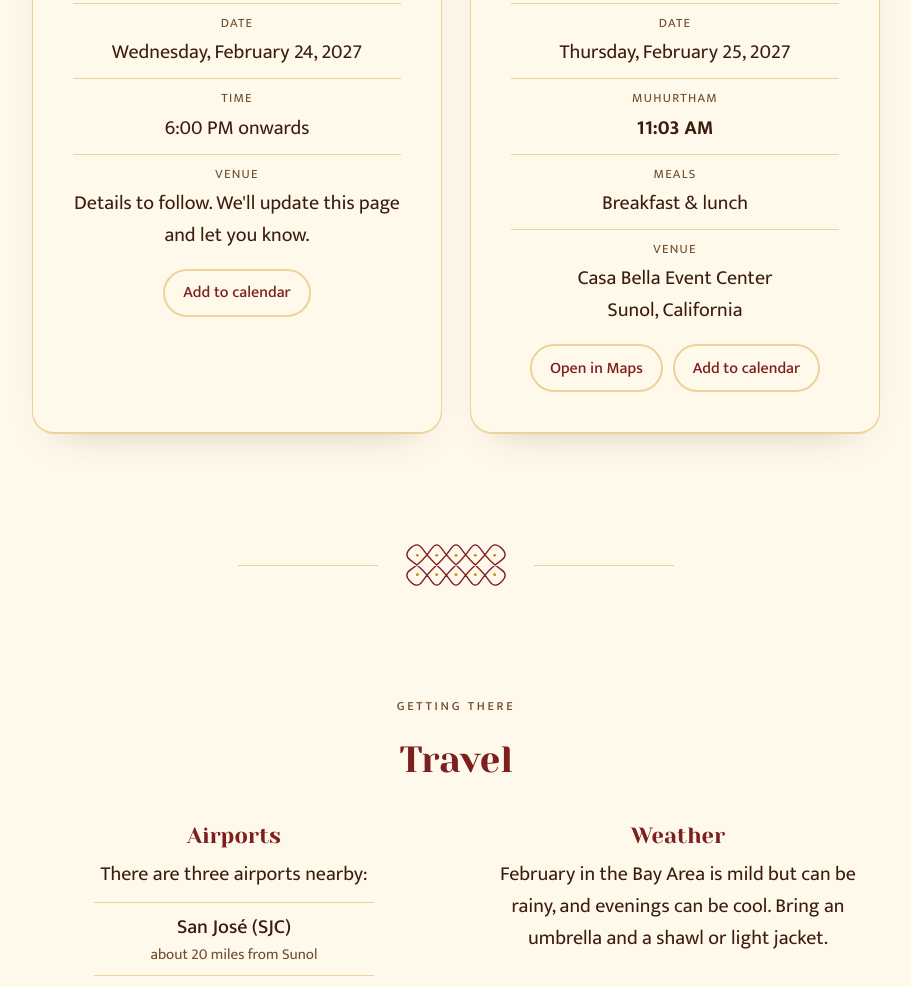
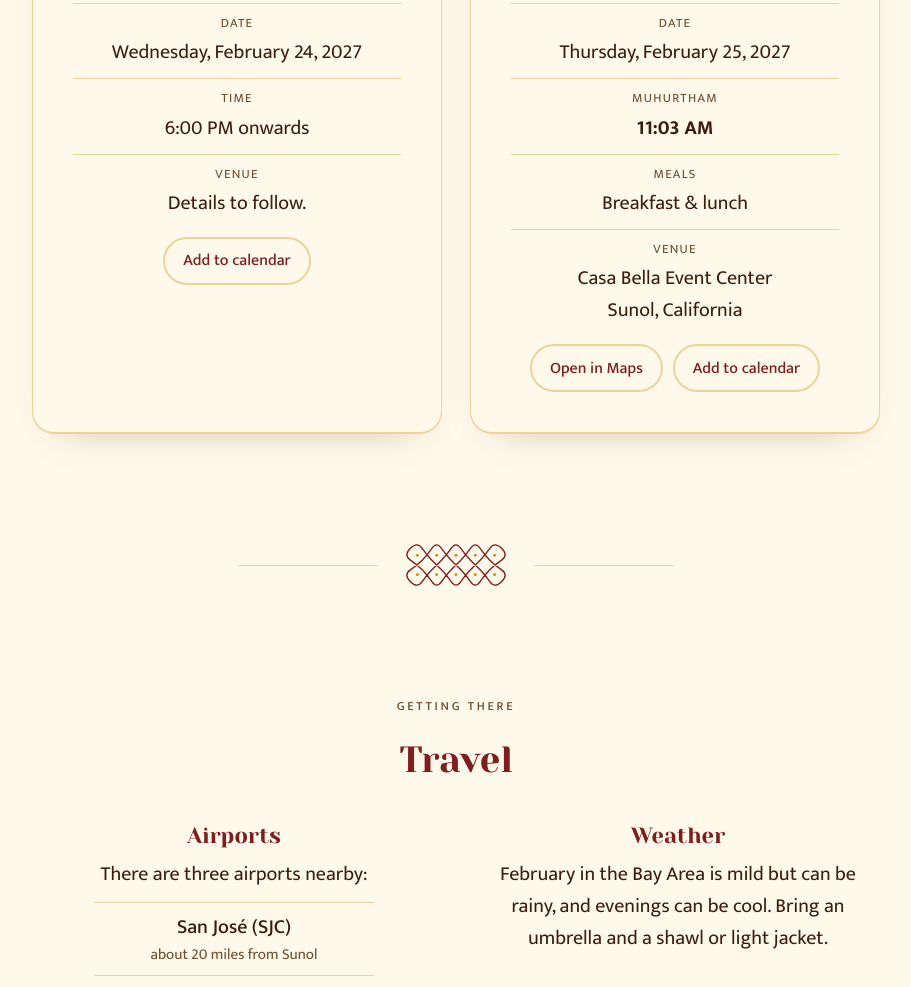
Before and after one commit to mkalicheti/induandvivek, a plain HTML site: page index.html in a window 1280 px wide. Shown: the part 1294-2281 px from the top of the page, without its empty margins (184-1095 px from the left). Drawn offline with Linux system fonts and the light colour scheme; a web font is replaced by a local one.

Commit message:
Shorten the Welcome Dinner venue note to 'Details to follow.'
Co-Authored-By: Claude Opus 5.5 <noreply@anthropic.com>
Claude-Session: https://claude.ai/code/session_01FpFvkkPgNA1z4M69r5cS23

```diff
--- a/index.html
+++ b/index.html
@@ -108,7 +108,7 @@
           <dl class="facts">
             <div><dt>Date</dt><dd>Wednesday, February 24, 2027</dd></div>
             <div><dt>Time</dt><dd>6:00 PM onwards</dd></div>
-            <div><dt>Venue</dt><dd>Details to follow. We'll update this page and let you know.</dd></div>
+            <div><dt>Venue</dt><dd>Details to follow.</dd></div>
           </dl>
           <div class="event-links">
             <a class="link-btn" href="https://calendar.google.com/calendar/render?action=TEMPLATE&amp;text=Indu%20%26%20Vivek%20%E2%80%93%20Welcome%20Dinner&amp;dates=20270224T180000/20270224T220000&amp;ctz=America/Los_Angeles&amp;details=Venue%20details%20to%20follow%20at%20induandvivek.com" target="_blank" rel="noopener">Add to calendar</a>
```
